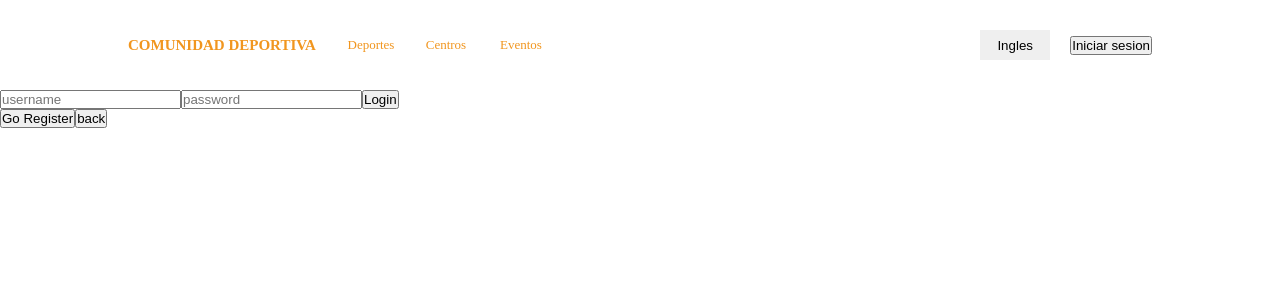
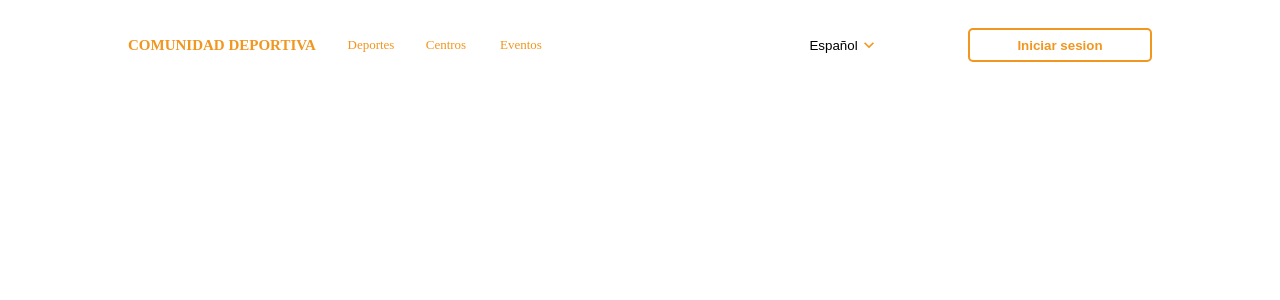
Before and after one commit to ultrapotros/CommunitySports_Front, a React (Create React App) app: page /login in a window 1280 px wide. Shown: the top 300 px of the page. Built offline with nearby package versions, Linux system fonts and the light colour scheme.

Commit message:
header styles stick

```diff
--- a/src/assets/scss/appStyles.scss
+++ b/src/assets/scss/appStyles.scss
@@ -1,6 +1,6 @@
 .app--main {
     width: 100%;
-    height: 100vh;
+    height: 120vh;
 }
 
 .app--group-width {
--- a/src/components/Header/Header.jsx
+++ b/src/components/Header/Header.jsx
@@ -1,8 +1,13 @@
 import { useTranslation } from "react-i18next"
-
+import { useState, useEffect, useRef } from "react";
+import KeyboardArrowDownIcon from '@mui/icons-material/KeyboardArrowDown';
+import KeyboardArrowUpIcon from '@mui/icons-material/KeyboardArrowUp';
 
 export const Header = () => {
+    const header = useRef(null);
     const [t, i18n] = useTranslation("global");
+    const [navbar, setnavbar] = useState(false)
+    const [viewLanguages, setViewLanguages] = useState(false)
 
     const navLinks = [
         { text: t("header.sports") },
@@ -10,14 +15,27 @@ export const Header = () => {
         { text: t("header.events") }
     ]
 
-    const changeLanguage = () => {
-        if (i18n.language === "es") {
-            i18n.changeLanguage("en")
-        } else { i18n.changeLanguage("es") }
+    const allLanguages = [
+        { text: t("header.language.english"), code: 'en' },
+        { text: t("header.language.spanish"), code: 'es' }
+    ]
+
+    const changeHeader = () => {
+        window.scrollY > 0 ? setnavbar(true) : setnavbar(false)
     }
 
+    const selectedLanguage = () => {
+        if (i18n.language === 'en') {
+            return t("header.language.english")
+        } else {
+            return t("header.language.spanish")
+        }
+    }
+
+    window.addEventListener('scroll', changeHeader)
+
     return (
-        <header className="header--main">
+        <header className={navbar ? "header--main header--sticky" : "header--main"} ref={header}>
             <div className="app--group-width">
                 <div className="header--display-group header--display-left">
                     <h1 className="header--title">{t("header.title")}</h1>
@@ -32,7 +50,21 @@ export const Header = () => {
                     </nav>
                 </div>
                 <div className="header--display-group header--display-right">
-                    <button className="header--button-language" onClick={() => changeLanguage()}>{t("header.language.english")}</button>
+                    <button className="header--button-language" onClick={() => setViewLanguages(!viewLanguages)}>
+                        <p className="header--text-button">{selectedLanguage()}</p>
+                        {viewLanguages ?
+                            <KeyboardArrowUpIcon className="header--icon" fontSize="small" />
+                            : <KeyboardArrowDownIcon className="header--icon" fontSize="small" />}
+
+                        {viewLanguages ?
+                            <section className="header--modal-languages">
+                                {allLanguages.map((e, i) => {
+                                    return <p className="header--text-button" key={i} onClick={() => i18n.changeLanguage(e.code)}>{e.text}</p>
+                                })}
+                            </section>
+                            : null}
+                    </button>
+
                     <button className="header--button-login">{t("header.login")}</button>
                 </div>
             </div>
--- a/src/components/Header/Header.scss
+++ b/src/components/Header/Header.scss
@@ -1,12 +1,21 @@
 .header--main {
     width: 100%;
     height: 90px;
+    margin-bottom: 10px;
+    position: fixed;
     background-color: #fff;
     display: flex;
     flex-direction: row;
     justify-content: space-between;
     text-align: center;
     align-items: center;
+    z-index: 10;
+    transition: 0.6s;
+}
+
+.header--sticky {
+    height: 70px;
+    box-shadow: 0 4px 12px 0 #65676a1a;
 }
 
 .header--title {
@@ -18,14 +27,68 @@
 
 .header--icon {
     width: 15px;
+    color: $primary-color;
 }
 
-.header--button-language {
+.header--button-language,
+.header--button-login {
     width: 70px;
     margin: 5px auto;
     border: 0px;
     outline: 0px;
     height: 30px;
+    padding: 0px 15px;
+    border: 2px solid transparent;
+    background-color: transparent;
+    border-radius: 5px;
+    cursor: pointer;
+}
+
+.header--button-language {
+    position: absolute;
+    right: 30%;
+    display: flex;
+    flex-direction: row;
+    align-items: center;
+    justify-content: space-around;
+    transition: 0.3s;
+
+    &:hover {
+        background-color: #f5f5f5;
+    }
+}
+
+.header--button-login {
+    border: 2px solid $primary-color;
+    width: 150px;
+    color: $primary-color;
+    font-weight: bolder;
+}
+
+.header--text-button {
+}
+
+.header--modal-languages {
+    position: absolute;
+    display: flex;
+    flex-direction: column;
+    gap: 10px;
+    top: 32px;
+    right: 5px;
+    width: 120px;
+    text-align: start;
+    background-color: #fff;
+    border: 1px solid #65676a1a;
+    box-shadow: 0 0 20px #f5f5f5;
+    border-radius: 5px;
+
+    p {
+        padding: 10px 15px;
+        transition: 0.3s;
+        &:hover {
+            background-color: #f5f5f5;
+        }
+    }
 }
 
 .header--display-group {
@@ -75,16 +138,3 @@
 .header--nav-link {
     font-size: 13px;
 }
-
-.header--button {
-    color: white;
-    border: 0px;
-    outline: 0px;
-    background-color: transparent;
-    cursor: pointer;
-
-    .header--icon {
-        position: relative;
-        animation: 1s levitate infinite;
-    }
-}
```
